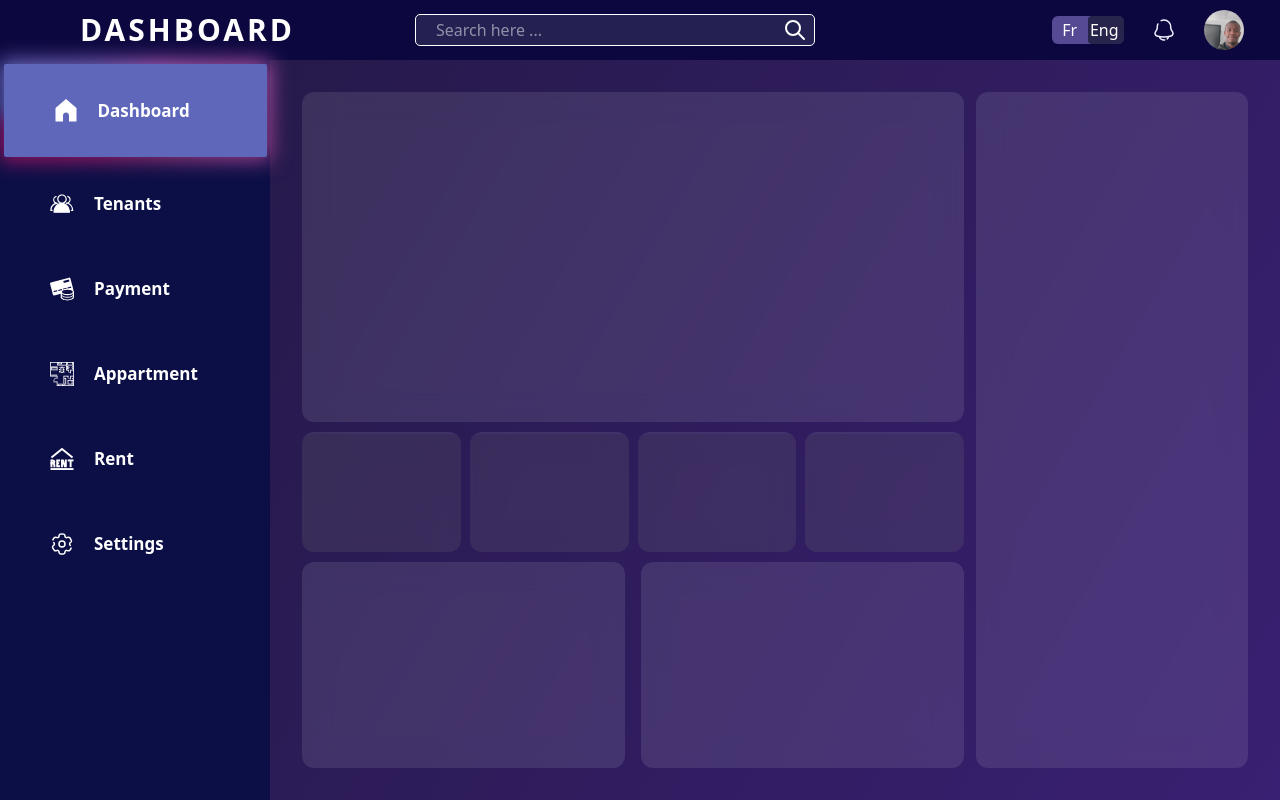
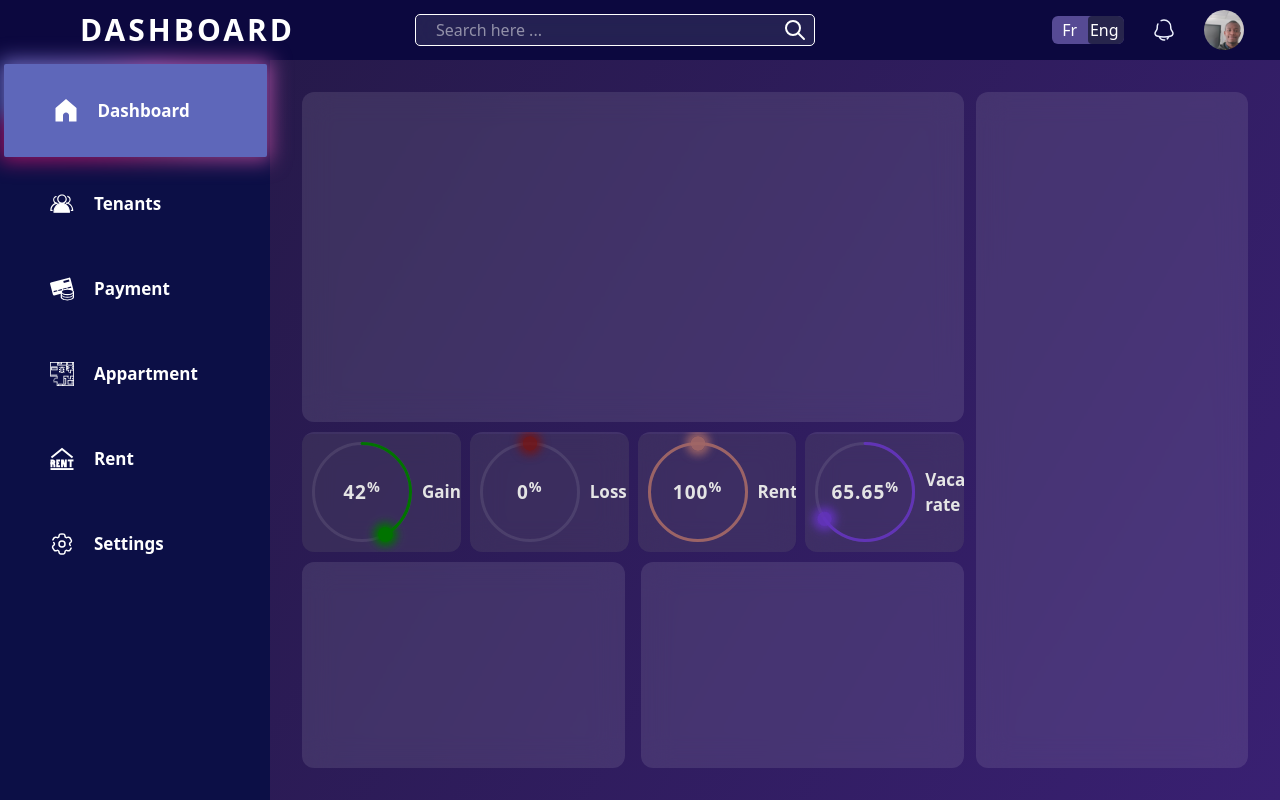
Before and after one commit to SprigganTwelve/immo-flow, a Next.js app: page / in a window 1280 px wide. Built offline with nearby package versions, Linux system fonts and the light colour scheme.

Commit message:
dashbord, details section style has been done

```diff
--- a/package.json
+++ b/package.json
@@ -10,6 +10,7 @@
   },
   "dependencies": {
     "clsx": "^2.1.1",
+    "d3": "^7.9.0",
     "next": "15.5.2",
     "react": "19.1.0",
     "react-dom": "19.1.0"
@@ -17,6 +18,7 @@
   "devDependencies": {
     "@eslint/eslintrc": "^3",
     "@tailwindcss/postcss": "^4",
+    "@types/d3": "^7.4.3",
     "@types/node": "^20",
     "@types/react": "^19",
     "@types/react-dom": "^19",
--- a/src/app/(dashboad)/dashboard.module.css
+++ b/src/app/(dashboad)/dashboard.module.css
@@ -28,8 +28,10 @@
 
 .card{
     z-index: 0;
+    width: 24%;
     overflow: hidden;
     position: relative;
+    cursor: pointer;
     background: rgba(255, 255, 255, 0.1);
 }
 
--- a/src/app/(dashboad)/page.tsx
+++ b/src/app/(dashboad)/page.tsx
@@ -2,8 +2,11 @@
 
 import clsx from "clsx";
 import styles from './dashboard.module.css'
+import { useEffect, useRef } from "react";
+
+
 import RoundStep from "@/ui/roundStep/RoundStep";
-import { useEffect, useRef } from "react";
+import LineChart from "@/ui/lineChart/lineChart"
 
 
 export default function Home() {
@@ -11,11 +14,11 @@ export default function Home() {
 
   const cardRefs = useRef<HTMLDivElement[]>([]);
 
-  const backlights = useRef([
-    "purple",
-    "rgba(129, 25, 25, 0.356)",
-    "rgba(179, 114, 114, 0.945)",
-    "rgba(111, 57, 212, 0.904)"
+  const detailsInfo = useRef([
+    { color: "green" , text: "Gain", percent: 0.42 },
+    { color: "rgba(129, 25, 25, 0.86)" ,  text: "Loss" , percent: 0  },
+    { color: "rgba(179, 114, 114, 0.945)", text: "Rent" , percent: 1 },
+    { color: "rgba(111, 57, 212, 0.904)" , text: "Vacancy rate", percent: 0.6565 }
   ]);
 
   useEffect(() => {
@@ -40,28 +43,32 @@ export default function Home() {
         <div
             className="glassEffect curves"
         >
-
+              <LineChart />
         </div>
 
         <div className={clsx(styles.tenants, "glassEffect")}>
-
+              {/* Here will be shown the tenants */}
         </div>
 
         <div id="details" className={styles.detailContainer}>
           {
-            backlights.current.map((color, i )=>(
+            detailsInfo.current.map((item, i )=>(
               <RoundStep
                   key={i}
-                  setRef={setCardRef(i)}
-                  className={styles.card}
-                  style={{["--backlight" as any] : color }}
+                  text={item.text}
+                  percent={ item.percent }
+                  setRef={setCardRef(i) }
+                  className={styles.card }
+                  style={{["--backlight" as any] : item.color}}
               />
             ))
           }
         </div>
 
         <div className="flex justify-between gap-4">
-            <div className=" glassEffect w-full h-full"></div>
+            <div className=" glassEffect w-full h-full">
+              {/* moyenne des paiement */}
+            </div>
             <div className=" glassEffect w-full h-full"></div>
         </div>
 
--- a/src/ui/langToogle/langToogle.tsx
+++ b/src/ui/langToogle/langToogle.tsx
@@ -10,7 +10,7 @@ const LangToggle = () => {
 
     return (
         <div
-            className="relative h-7  w-18 pt-[2px] pb-[2px] rounded-[6px]  bg-[#564A94]  overflow-hidden "
+            className="relative h-7  w-18 pt-[2px] pb-[2px] rounded-[6px]  bg-[#564A94] overflow-hidden "
         >
             <div className={
                 clsx(
@@ -22,7 +22,7 @@ const LangToggle = () => {
             }/>
             <span
                 onClick={()=> setLang('Fr')}
-                className="absolute translate-x-[69%] left-0 cursor-pointer font-medium"
+                className="absolute translate-x-[69%] left-0 font-medium  cursor-pointer"
             >
                 Fr
             </span>
--- /dev/null
+++ b/src/ui/lineChart/lineChart.module.css
@@ -0,0 +1,5 @@
+
+.container{
+    height: 100%;
+    width: 100ù;
+}
--- /dev/null
+++ b/src/ui/lineChart/lineChart.tsx
@@ -0,0 +1,39 @@
+"use client"
+
+import { useEffect, useRef } from 'react';
+import * as d3 from "d3";
+
+import styles from './lineChart.module.css'
+
+
+const LineChart = () => {
+
+    const divContainer = useRef<HTMLDivElement>(null);
+
+    const dataset = {
+        dates: Array.from({ length: 12 }, (_, i) => new Date(2025, i, 28)),
+        paid: {
+            prices: [50000, 60000, 58000, 62000, 70000, 65000, 68000, 72000, 75000, 73000, 77000, 80000]
+        },
+        unpaid: {
+            prices: [10000, 12000, 15000, 13000, 11000, 14000, 16000, 15000, 17000, 18000, 19000, 20000]
+        },
+        maximumPrice: 100000
+    }
+
+    useEffect(() => {
+        if (!divContainer.current) return;
+
+    }, [])
+
+    return (
+        <div
+            id='chart-container'
+            ref={divContainer}
+            className={styles.container}
+        >
+        </div>
+     );
+}
+
+export default LineChart;
--- a/src/ui/roundStep/RoundStep.tsx
+++ b/src/ui/roundStep/RoundStep.tsx
@@ -1,24 +1,60 @@
+
+
 import clsx from "clsx";
 import styles from '@/ui/roundStep/roundStep.module.css'
-
-
+import { useCallback } from "react";
 
 
 interface RoundedStepProps {
-      id?: string;
-      className?: string;
-      style?: React.CSSProperties;
-      setRef?: (el: HTMLDivElement | null) => void;
+      id?: string;                                    // asigning an identifiant
+      text?: string;                                  // text used for description
+      percent?: number;                                // percent used for the progressor
+      svgSize?: number;                               // the size of the circular progressor
+      className?: string;                             // customizing style style from parent
+      style?: React.CSSProperties;                    // customizing style from parent
+      setRef?: (el: HTMLDivElement | null) => void;   // callback to lift up the ref
 }
 
 
 
+// This fonctionnal components is meant to draw a circular progressor beside a text indicator
+
 const RoundStep: React.FC<RoundedStepProps> = ({
       id,
+      text,
       style,
+      setRef,
+      svgSize,
+      percent,
       className,
-      setRef,
 }) => {
+
+      const progressorSize = svgSize ? svgSize : 100;
+
+      const strokeWidth = 3;
+      const r = (progressorSize / 2) - strokeWidth / 2;
+
+      const backlight = (style as any)?.["--backlight"] as string | undefined;
+
+      const formatPercent = useCallback((num: number)=>{
+            let rounded = Math.round(num * 100) / 100
+
+            if(Number.isInteger(rounded)){
+                  return rounded;
+            }
+
+            let str = rounded.toFixed(2)
+
+            if(str.endsWith("0") && !str.endsWith("00")){
+                  str = str.slice(0, -1)
+            }
+
+            if(str.endsWith(".00")){
+                  str = str.slice(0, -3)
+            }
+            return str;
+      },[])
+
       return (
             <div
                   id={id}
@@ -26,10 +62,40 @@ const RoundStep: React.FC<RoundedStepProps> = ({
                   style={style}
                   className={clsx(styles.container, "glassEffect", className)}
             >
-            <div></div>
-            <div></div>
+                  <div style={{height: progressorSize, width: progressorSize}} className={styles.svgContainer}>
+                        <div className={styles.wrapper} style={{ ["--angle" as any] : `${ percent ? 360 * percent : 360 }deg` }}></div>
+                        <svg
+                              width={progressorSize} height={progressorSize }
+                              viewBox={`0 0 ${progressorSize} ${progressorSize}`} className={styles.svg}
+                        >
+                              <circle
+                                    r={r}
+                                    fill= "none"
+                                    cx={progressorSize / 2}
+                                    cy={progressorSize / 2}
+                                    strokeWidth={strokeWidth}
+                                    stroke="rgba(255, 255, 255, 0.1)"
+                              />
+                              <circle
+                                    r={r}
+                                    fill= "none"
+                                    strokeLinecap="round"
+                                    cx={progressorSize / 2}
+                                    cy={progressorSize / 2}
+                                    strokeWidth={strokeWidth}
+                                    className={styles.progressor}
+                                    stroke={backlight || "white"}
+                                    style={{ ["--percent" as any] : percent }}
+                              />
+                        </svg>
+                        <span className={styles.percentText}>{ percent ? formatPercent(percent * 100) : "0" }<sup>%</sup> </span>
+                  </div>
+                  <div>
+                        <span className={styles.text}>{text}</span>
+                  </div>
             </div>
       );
+
 };
 
 
--- a/src/ui/roundStep/roundStep.module.css
+++ b/src/ui/roundStep/roundStep.module.css
@@ -1,5 +1,121 @@
 
 
+:root{
+    --circumference: 305;
+    --circle-opacity-animation-duration: 1s ;
+    --wrapper-rotate-animation-duration: 2.5s ;
+    --percent-text-opacity-animation-duration: 2s ;
+}
+
 .container{
-    width: 24%;
+    gap: 10px;
+    display: flex;
+    padding: 0px 10px;
+    align-items: center;
 }
+
+
+.svgContainer{
+    position: relative;
+}
+
+
+
+.wrapper {
+    inset: 0;
+    padding: 30px;
+    position: absolute;
+    animation: rotate var(--wrapper-rotate-animation-duration) linear forwards;
+    /* background: #000; */
+
+}
+
+
+@keyframes rotate {
+    from{
+        transform: rotate(0deg);
+    }
+    to{
+        transform: rotate(var(--angle));
+    }
+}
+
+
+.wrapper::after{
+    left: 50%;
+    top: 0%;
+    content: "";
+    width: 15px;
+    height: 15px;
+    position: absolute;
+    border-radius: 50%;
+    transform-origin: 50% 50%;
+    transform: translate(-50%,-40%);
+    background-color: var(--backlight);
+    box-shadow: 0 0 8px 4px var(--backlight);
+}
+
+
+
+.svg{
+    top: 0;
+    left: 0;
+    overflow: visible;
+}
+
+
+
+
+.svg .progressor {
+    opacity: 0;
+    stroke-dasharray: var(--circumference);
+    stroke-dashoffset: calc(var(--circumference) * (1 - var(--percent)));
+    transform-origin: 50% 50%;
+    transform: rotate(-90deg);
+    animation:
+        opacityAnimation var(--circle-opacity-animation-duration)
+        ease-out var(--wrapper-rotate-animation-duration) forwards;
+}
+
+
+
+
+@keyframes opacityAnimation {
+    from { opacity: 0; }
+    to   { opacity: 1; }
+}
+
+
+
+
+
+
+.percentText{
+    top: 50%;
+    left: 50%;
+    opacity: 0;
+    font-size: 19px;
+    font-weight: bold;
+    position: absolute;
+    letter-spacing: 1px;
+    transform: translate(-50%, -50%);
+    animation:
+        textDrawing var(--percent-text-opacity-animation-duration)
+        ease calc(var(--wrapper-rotate-animation-duration) + var(--circle-opacity-animation-duration)) /* wait for the wrapper and the circle opacity to be completed */
+        forwards;
+}
+
+
+
+@keyframes textDrawing {
+    from { opacity: 0; }
+    to   { opacity: 1; }
+}
+
+
+
+.text{
+    font-size: 17px;
+    font-weight: 700;
+    /* letter-spacing: 0.5px; */
+}
```
Also changed, not shown: 1 other file (tests, documents, lock files or other folders). Lines whose indentation alone changed are shown as unchanged.
